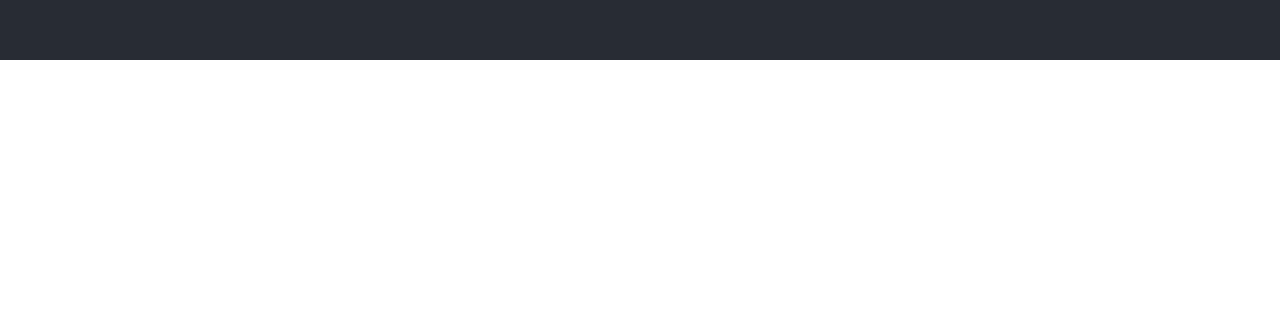
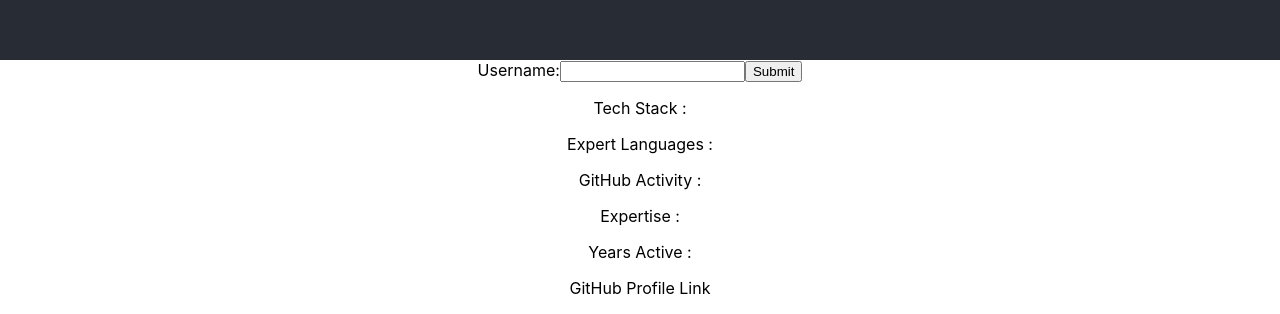
Before and after one commit to DevScouter/devscouter-react, a React (Create React App) app: page / in a window 1280 px wide. Shown: the part 740-1054 px from the top of the page. Before the commit the page ends 800 px from the top, so only its background shows below. Built offline with nearby package versions, Linux system fonts and the light colour scheme.

Commit message:
Create basic component structure issue #1

```diff
--- a/src/components/App.js
+++ b/src/components/App.js
@@ -1,10 +1,14 @@
 import './App.css';
+import SearchBox from './SearchBox/SearchBox';
+import ResultBox from './ResultBox/ResultBox';
 
 function App() {
   return (
     <div className="App">
       <header className="App-header">
       </header>
+      <SearchBox />
+      <ResultBox />
     </div>
   );
 }
--- /dev/null
+++ b/src/components/ResultBox/ResultBox.js
@@ -0,0 +1,16 @@
+import React from 'react';
+
+const ResultBox = () => {
+  return (
+    <div className="result-box">
+      <p className="result-text"> Tech Stack : </p>
+      <p className="result-text"> Expert Languages : </p>
+      <p className="result-text"> GitHub Activity : </p>
+      <p className="result-text"> Expertise : </p>
+      <p className="result-text"> Years Active : </p>
+      <p className="result-link"><a> GitHub Profile Link </a></p>
+    </div>
+  );
+};
+
+export default ResultBox;
--- /dev/null
+++ b/src/components/SearchBox/SearchBox.js
@@ -0,0 +1,17 @@
+import React from 'react';
+
+const SearchBox = () => {
+  return (
+    <form id="search-form" className="search-form">
+      <label className="form-label" htmlFor="username">
+        Username:
+      </label>
+      <input id="username-input" className="form-input" type="text" name="username" />
+      <button id="submit-button" className="form-button" type="submit">
+        Submit
+      </button>
+    </form>
+  );
+};
+
+export default SearchBox;
```
Also changed, not shown: src/components/ResultBox/ResultBox.css (added), src/components/SearchBox/SearchBox.css (added).
